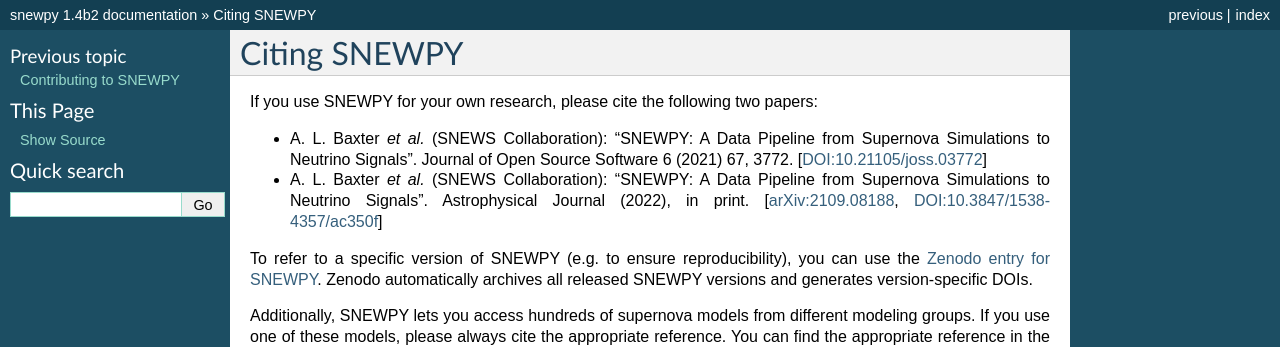
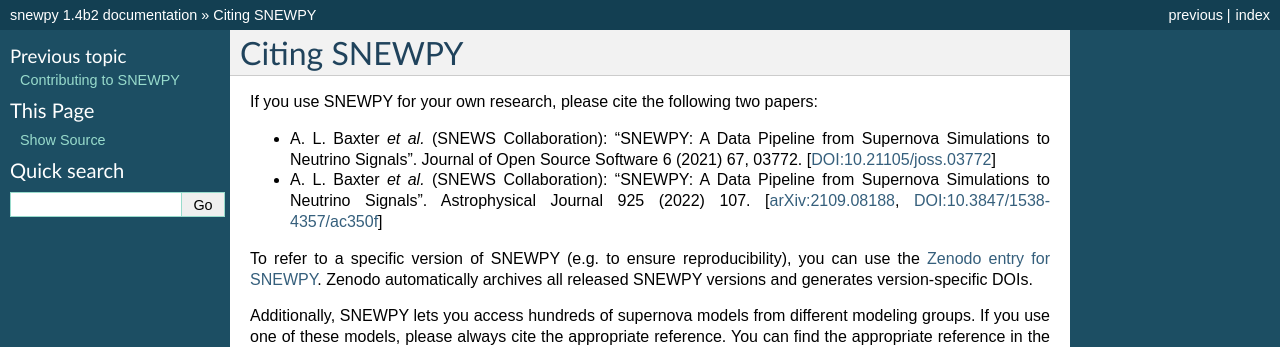
Before and after one commit to SNEWS2/snewpy, a Sphinx documentation site: the page built from doc/source/citing.rst, in a window 1280 px wide. Shown: the top 347 px of the page. Built offline with Sphinx 7.4.7, drawn with Linux system fonts in a browser that asks for light colours.

Commit message:
updated citation

```diff
--- a/doc/source/citing.rst
+++ b/doc/source/citing.rst
@@ -5,12 +5,12 @@ If you use SNEWPY for your own research, please cite the following two papers:
 
 * \A. L. Baxter `et al.` (SNEWS Collaboration):
   “SNEWPY: A Data Pipeline from Supernova Simulations to Neutrino Signals”.
-  Journal of Open Source Software 6 (2021) 67, 3772.
+  Journal of Open Source Software 6 (2021) 67, 03772.
   [`DOI:10.21105/joss.03772 <https://dx.doi.org/10.21105/joss.03772>`_]
 
 * \A. L. Baxter `et al.` (SNEWS Collaboration):
   “SNEWPY: A Data Pipeline from Supernova Simulations to Neutrino Signals”.
-  Astrophysical Journal (2022), in print.
+  Astrophysical Journal 925 (2022) 107.
   [`arXiv:2109.08188 <https://arxiv.org/abs/2109.08188>`_, `DOI:10.3847/1538-4357/ac350f <https://dx.doi.org/10.3847/1538-4357/ac350f>`_]
 
 
```
Also changed, not shown: README.md (+1 -1 lines).
